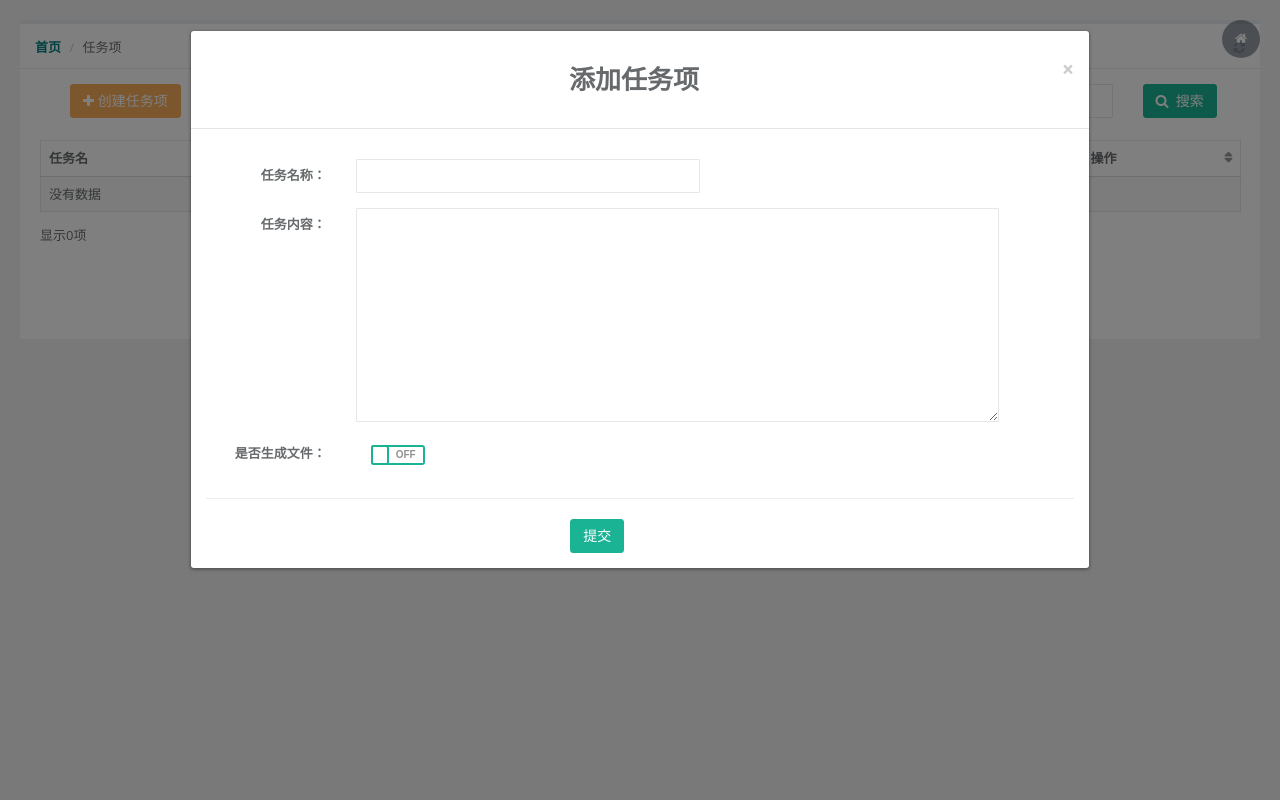
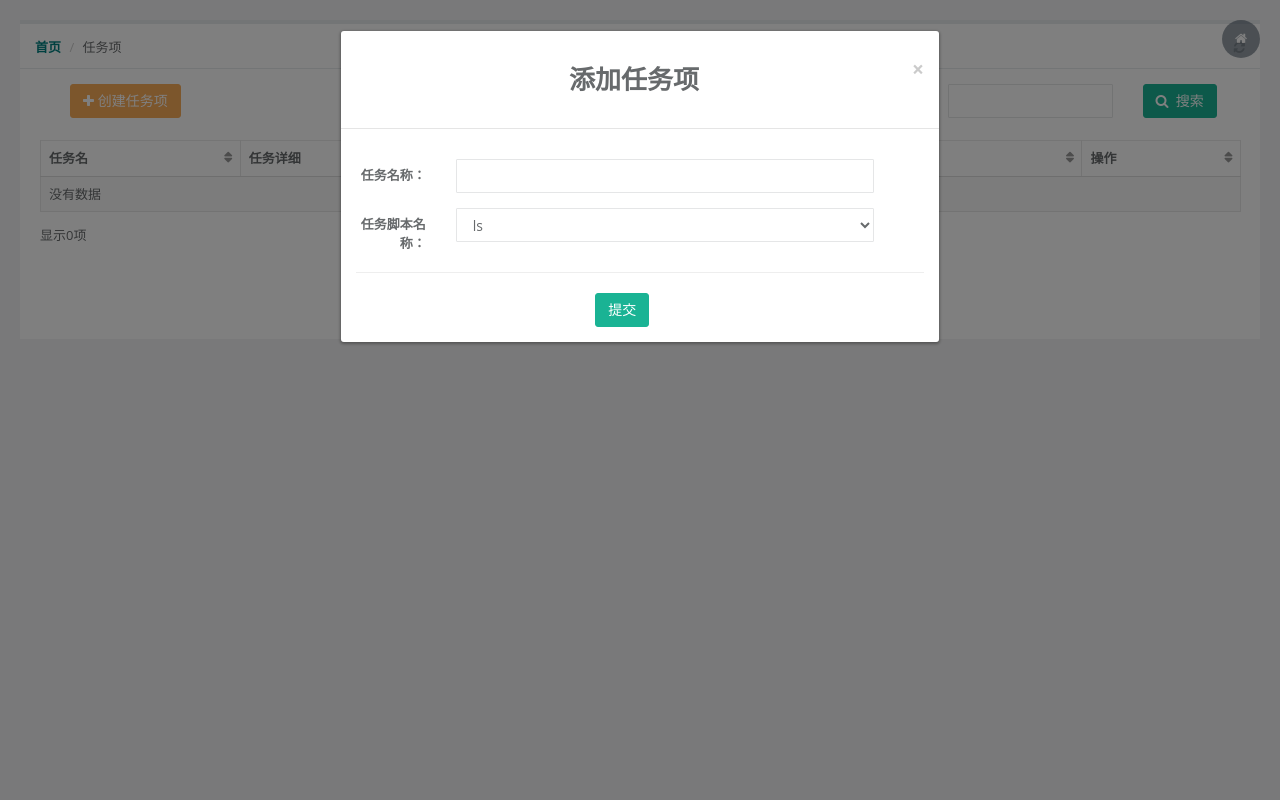
Before and after one commit to wqqsukida/dera_ops, a Django app: template templates/server_taskmethod.html in a window 1280 px wide, after a click on "创建任务项". Run offline with Django 3.2, Linux system fonts and the light colour scheme; the template is opened without the code that fills it, so the values that code supplies are empty; some libraries are stand-ins or nearby versions.

Commit message:
20180918更新 1.添加任务计划，任务会话复制功能 2.修改任务执行方式:server发起，client执行指定脚本文件 以下为client修改部分: 3.修改任务结果返回方式:每次client发送信息时返回当前执行完成的任务结果，不再是任务执行完成就返回 4.任务结果保存为res.json 5.多个任务子进程串行,和主进程保持异步

```diff
--- a/templates/server_taskmethod.html
+++ b/templates/server_taskmethod.html
@@ -141,7 +141,7 @@
     </div>
 
     <div class="modal inmodal" id="AddModal" tabindex="-1" role="dialog" aria-hidden="true">
-        <div class="modal-dialog modal-lg">
+        <div class="modal-dialog">
             <div class="modal-content">
                 <div class="modal-header">
                     <button type="button" class="close close_monitor_modal" data-dismiss="modal" aria-hidden="true">×</button>
@@ -153,24 +153,27 @@
 
                         <div class="form-group">
                             <label class="col-sm-2 control-label">任务名称：</label>
-                            <div class="col-sm-5">
+                            <div class="col-sm-9">
                                 <input name="title" class="form-control" type="text">
                             </div>
                         </div>
 
                         <div class="form-group">
-                            <label class="col-sm-2 control-label">任务内容：</label>
+                            <label class="col-sm-2 control-label">任务脚本名称：</label>
+{#                            <div class="col-sm-9">#}
+{#                                <textarea  class="form-control" name="content" id="add_content" rows="10"></textarea>#}
+{#                            </div>#}
                             <div class="col-sm-9">
-                                <textarea  class="form-control" name="content" id="add_content" rows="10"></textarea>
+                                <select class="form-control" name="content" id="add_content">
+                                    <option value="ls">ls</option>
+                                    <option value="hostname">hostname</option>
+                                    <option value="pwd">pwd</option>
+                                    <option value="dd">dd</option>
+                                    <option value="dd6m">dd6m</option>
+                                    <option value="dd8m">dd8m</option>
+                                    <option value="dd10m">dd10m</option>
+                                </select>
                             </div>
-{#                            <div class="col-sm-9">#}
-{#                            <select class="form-control">#}
-{#                                <option value="java">java</option>#}
-{#                                <option value="python">python</option>#}
-{#                                <option value="shell">shell</option>#}
-{#                                <option value="javascript">javascript</option>#}
-{#                            </select>#}
-{#                            </div>#}
                         </div>
 
 {#                        <div class="form-group">#}
@@ -179,28 +182,27 @@
 {#                                <textarea  class="form-control" name="content" id="add_content" rows="10"></textarea>#}
 {#                            </div>#}
 {#                        </div>#}
-                        <div class="form-group">
-                            <label class="col-sm-2 control-label">是否生成文件：</label>
-                            <div class="col-sm-5" style="padding:8px 30px">
-{#                                <input name="has_file" id="add_has_file" type="checkbox">#}
-                                <div class="switch">
-                                    <div class="onoffswitch">
-                                        <input name="has_file" type="checkbox" class="onoffswitch-checkbox" id="add_has_file">
-                                        <label class="onoffswitch-label" for="add_has_file">
-                                            <span class="onoffswitch-inner"></span>
-                                            <span class="onoffswitch-switch"></span>
-                                        </label>
-                                    </div>
-                                </div>
-                            </div>
-                        </div>
-
-                        <div class="form-group file-url-div hide">
-                            <label class="col-sm-2 control-label">文件路径：</label>
-                            <div class="col-sm-5">
-                                <input name="file_url" class="form-control" id="add_file_url" type="text">
-                            </div>
-                        </div>
+{#                        <div class="form-group">#}
+{#                            <label class="col-sm-2 control-label">是否生成文件：</label>#}
+{#                            <div class="col-sm-5" style="padding:8px 30px">#}
+{#                                <div class="switch">#}
+{#                                    <div class="onoffswitch">#}
+{#                                        <input name="has_file" type="checkbox" class="onoffswitch-checkbox" id="add_has_file">#}
+{#                                        <label class="onoffswitch-label" for="add_has_file">#}
+{#                                            <span class="onoffswitch-inner"></span>#}
+{#                                            <span class="onoffswitch-switch"></span>#}
+{#                                        </label>#}
+{#                                    </div>#}
+{#                                </div>#}
+{#                            </div>#}
+{#                        </div>#}
+{##}
+{#                        <div class="form-group file-url-div hide">#}
+{#                            <label class="col-sm-2 control-label">文件路径：</label>#}
+{#                            <div class="col-sm-5">#}
+{#                                <input name="file_url" class="form-control" id="add_file_url" type="text">#}
+{#                            </div>#}
+{#                        </div>#}
 
                         <hr width="100%" />
                         <div class="col-sm-12">
@@ -213,7 +215,7 @@
         </div>
     </div>
     <div class="modal inmodal" id="UpdateModal" tabindex="-1" role="dialog" aria-hidden="true">
-        <div class="modal-dialog modal-lg">
+        <div class="modal-dialog">
             <div class="modal-content">
                 <div class="modal-header">
                     <button type="button" class="close close_monitor_modal" data-dismiss="modal" aria-hidden="true">×</button>
@@ -225,14 +227,14 @@
 
                         <div class="form-group hide">
                             <label class="col-sm-2 control-label">ID：</label>
-                            <div class="col-sm-5">
+                            <div class="col-sm-9">
                                 <input name="id" class="form-control" id="mod_id" type="text">
                             </div>
                         </div>
 
                         <div class="form-group">
                             <label class="col-sm-2 control-label">任务名称：</label>
-                            <div class="col-sm-5">
+                            <div class="col-sm-9">
                                 <input name="title" class="form-control" id="mod_title" type="text">
                             </div>
                         </div>
@@ -240,7 +242,16 @@
                         <div class="form-group">
                             <label class="col-sm-2 control-label">任务内容：</label>
                             <div class="col-sm-9">
-                                <textarea  class="form-control" name="content" id="mod_content" rows="10"></textarea>
+{#                                <textarea  class="form-control" name="content" id="mod_content" rows="10"></textarea>#}
+                                <select class="form-control" name="content" id="mod_content">
+                                    <option value="ls">ls</option>
+                                    <option value="hostname">hostname</option>
+                                    <option value="pwd">pwd</option>
+                                    <option value="dd">dd</option>
+                                    <option value="dd6m">dd6m</option>
+                                    <option value="dd8m">dd8m</option>
+                                    <option value="dd10m">dd10m</option>
+                                </select>
                             </div>
                         </div>
 
@@ -251,28 +262,27 @@
 {#                            </div>#}
 {#                        </div>#}
 
-                        <div class="form-group">
-                            <label class="col-sm-2 control-label">是否生成文件：</label>
-                            <div class="col-sm-5" style="padding:8px 30px">
-{#                                <input name="has_file" id="mod_has_file" type="checkbox">#}
-                                <div class="switch">
-                                    <div class="onoffswitch">
-                                        <input name="has_file" type="checkbox" class="onoffswitch-checkbox" id="mod_has_file">
-                                        <label class="onoffswitch-label" for="mod_has_file">
-                                            <span class="onoffswitch-inner"></span>
-                                            <span class="onoffswitch-switch"></span>
-                                        </label>
-                                    </div>
-                                </div>
-                            </div>
-                        </div>
-
-                        <div class="form-group file-url-div2 hide">
-                            <label class="col-sm-2 control-label">文件路径：</label>
-                            <div class="col-sm-5">
-                                <input name="file_url" class="form-control" id="mod_file_url" type="text">
-                            </div>
-                        </div>
+{#                        <div class="form-group">#}
+{#                            <label class="col-sm-2 control-label">是否生成文件：</label>#}
+{#                            <div class="col-sm-5" style="padding:8px 30px">#}
+{#                                <div class="switch">#}
+{#                                    <div class="onoffswitch">#}
+{#                                        <input name="has_file" type="checkbox" class="onoffswitch-checkbox" id="mod_has_file">#}
+{#                                        <label class="onoffswitch-label" for="mod_has_file">#}
+{#                                            <span class="onoffswitch-inner"></span>#}
+{#                                            <span class="onoffswitch-switch"></span>#}
+{#                                        </label>#}
+{#                                    </div>#}
+{#                                </div>#}
+{#                            </div>#}
+{#                        </div>#}
+{##}
+{#                        <div class="form-group file-url-div2 hide">#}
+{#                            <label class="col-sm-2 control-label">文件路径：</label>#}
+{#                            <div class="col-sm-5">#}
+{#                                <input name="file_url" class="form-control" id="mod_file_url" type="text">#}
+{#                            </div>#}
+{#                        </div>#}
 
                         <hr width="100%" />
                         <div class="col-sm-12">
@@ -396,10 +406,10 @@
             tid = $(this).attr('tid');
             $("#mod_id").val("");
             $("#mod_title").val("");
-            $("#mod_content").val("");
-            $("#mod_has_file").prop("checked",false);
-            $(".file-url-div2").addClass("hide");
-            $("#mod_file_url").val("");
+            $("#mod_content option").prop("selected",false);
+            //$("#mod_has_file").prop("checked",false);
+            //$(".file-url-div2").addClass("hide");
+            //$("#mod_file_url").val("");
 
             $.ajax({
                 url: "/cmdb/server_taskmethod_edit",
@@ -411,14 +421,13 @@
                         //console.log(arg);
                         $("#mod_id").val(arg.id);
                         $("#mod_title").val(arg.title);
-                        $("#mod_content").val(arg.content);
-                        if(arg.has_file){
-                            $("#mod_has_file").prop("checked",true);
-                            $(".file-url-div2").removeClass("hide");
-                            $("#mod_file_url").val(arg.file_url)
-                        }else{
-
-                        }
+                        //$("#mod_content").val(arg.content);
+                        $("#mod_content [value=" + arg.content + "]").prop("selected",true);
+                        //if(arg.has_file){
+                            //$("#mod_has_file").prop("checked",true);
+                            //$(".file-url-div2").removeClass("hide");
+                            //$("#mod_file_url").val(arg.file_url)
+                        //}
                     }
                 }
             })
@@ -444,7 +453,7 @@
                 }
             })
         });
-
+        //add has_file check-box js
         $("#add_has_file").change(function () {
             if ($(this).prop('checked')){
                 $(".file-url-div").removeClass("hide");
@@ -453,7 +462,7 @@
                 $(".file-url-div").addClass("hide")
             }
         });
-
+        //edit has_file check-box js
         $("#mod_has_file").change(function () {
             if ($(this).prop('checked')){
                 $(".file-url-div2").removeClass("hide");
```
